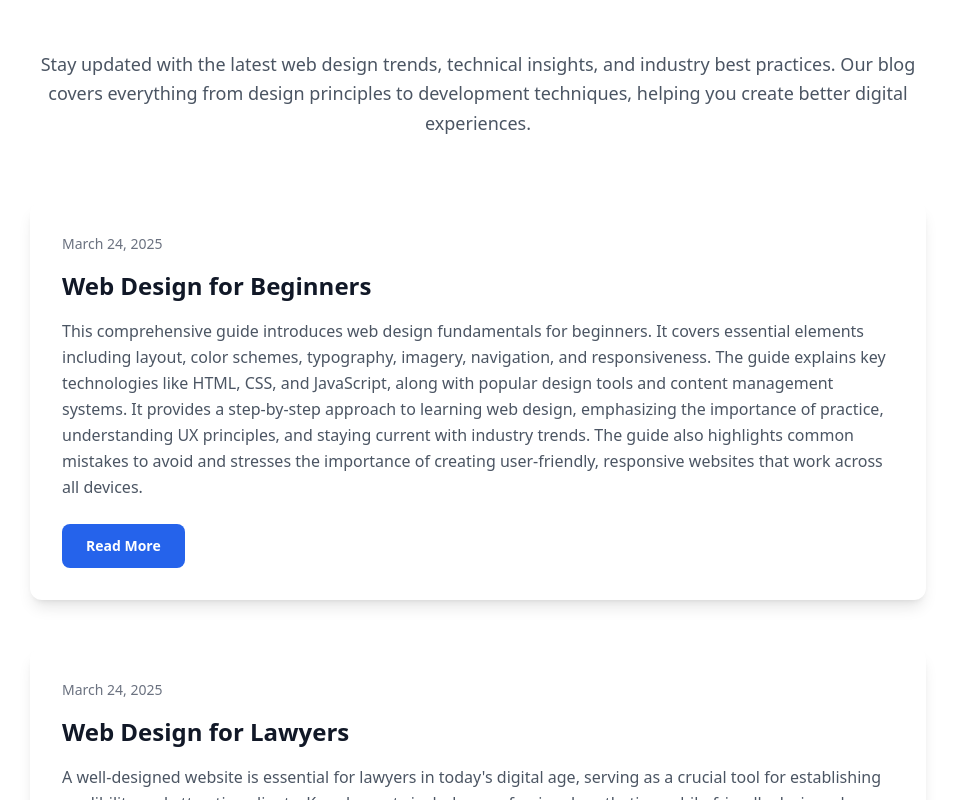
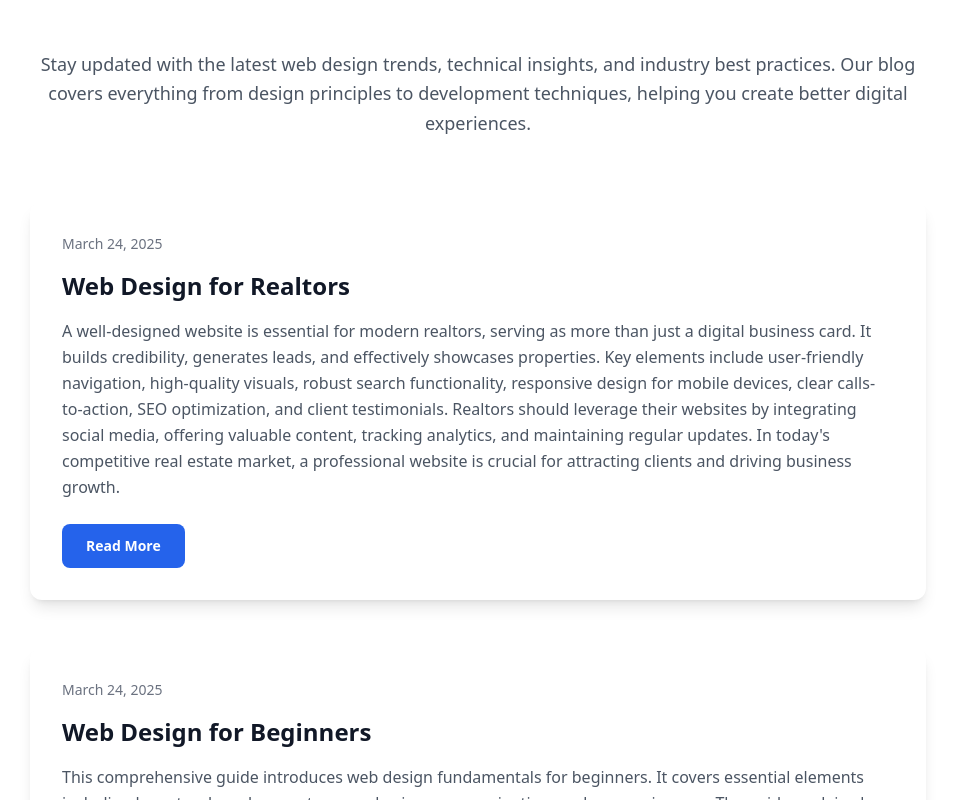
Before and after one commit to test-acc-12349/texas-web-design-2025-03-24-szfz2, a plain HTML site: page blog.html in a window 1280 px wide. Shown: the part 434-1234 px from the top of the page, without its empty margins (162-1117 px from the left). Drawn offline with nearby package versions, Linux system fonts and the light colour scheme.

Commit message:
Update blog listing with web-design-for-realtors-20250324-tt1.html

```diff
--- a/blog.html
+++ b/blog.html
@@ -34,6 +34,13 @@
             </div>
 
             <div class="max-w-4xl mx-auto">
+                <article class="bg-white rounded-xl shadow-lg p-8 hover:shadow-xl transition-shadow duration-300 mb-12">
+                    <div class="text-sm text-gray-500 mb-4">March 24, 2025</div>
+                    <h2 class="text-2xl font-bold mb-4 text-gray-900">Web Design for Realtors</h2>
+                    <p class="text-gray-600 leading-relaxed mb-6">A well-designed website is essential for modern realtors, serving as more than just a digital business card. It builds credibility, generates leads, and effectively showcases properties. Key elements include user-friendly navigation, high-quality visuals, robust search functionality, responsive design for mobile devices, clear calls-to-action, SEO optimization, and client testimonials. Realtors should leverage their websites by integrating social media, offering valuable content, tracking analytics, and maintaining regular updates. In today's competitive real estate market, a professional website is crucial for attracting clients and driving business growth.</p>
+                    <a href="https://test-acc-12349.github.io/texas-web-design-2025-03-24-szfz2/blog/web-design-for-realtors-20250324-tt1.html" class="inline-block bg-blue-600 text-white px-6 py-3 rounded-lg text-sm font-semibold hover:bg-blue-700 transform hover:scale-105 transition-all duration-300">Read More</a>
+                </article>
+
                 <article class="bg-white rounded-xl shadow-lg p-8 hover:shadow-xl transition-shadow duration-300 mb-12">
                     <div class="text-sm text-gray-500 mb-4">March 24, 2025</div>
                     <h2 class="text-2xl font-bold mb-4 text-gray-900">Web Design for Beginners</h2>
```
